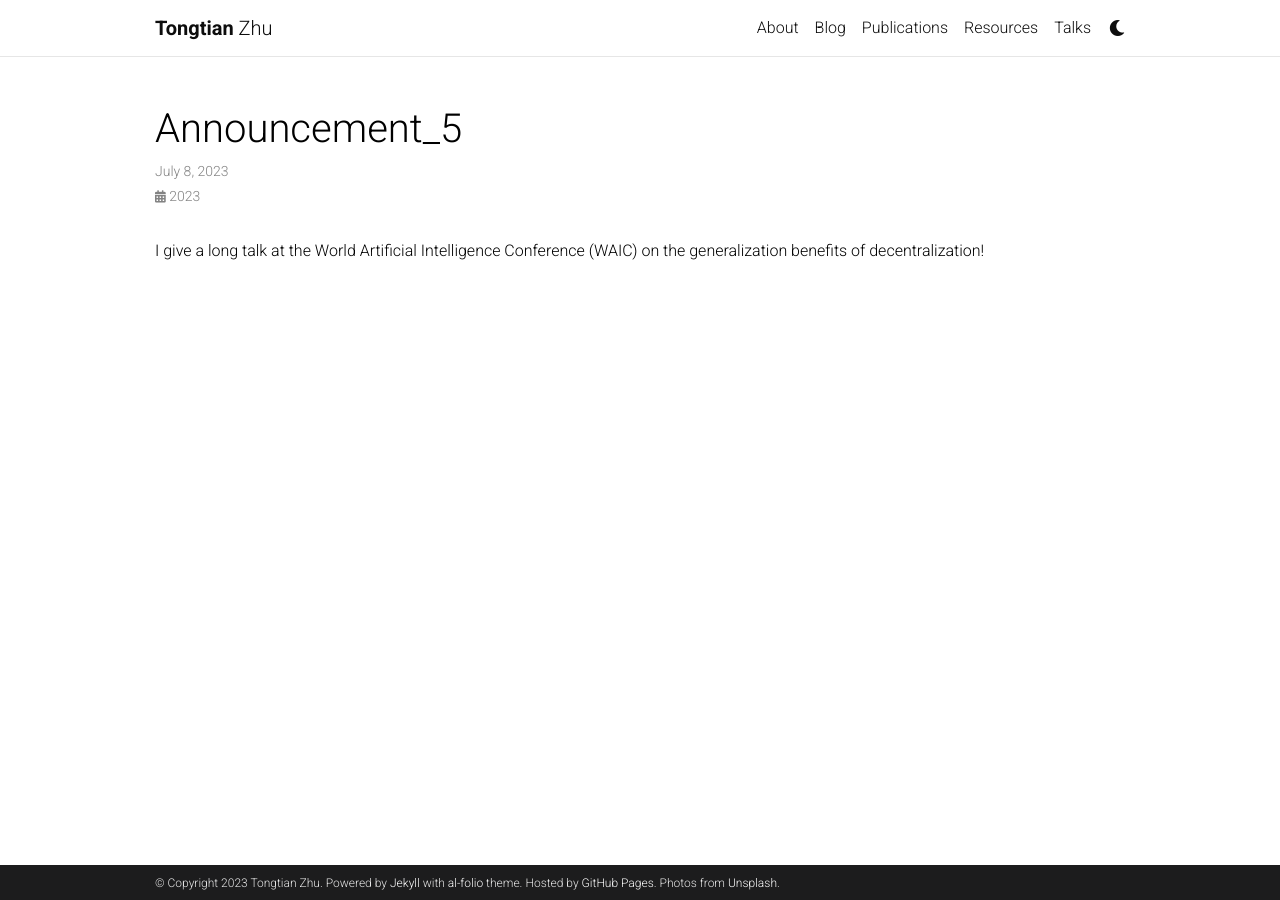
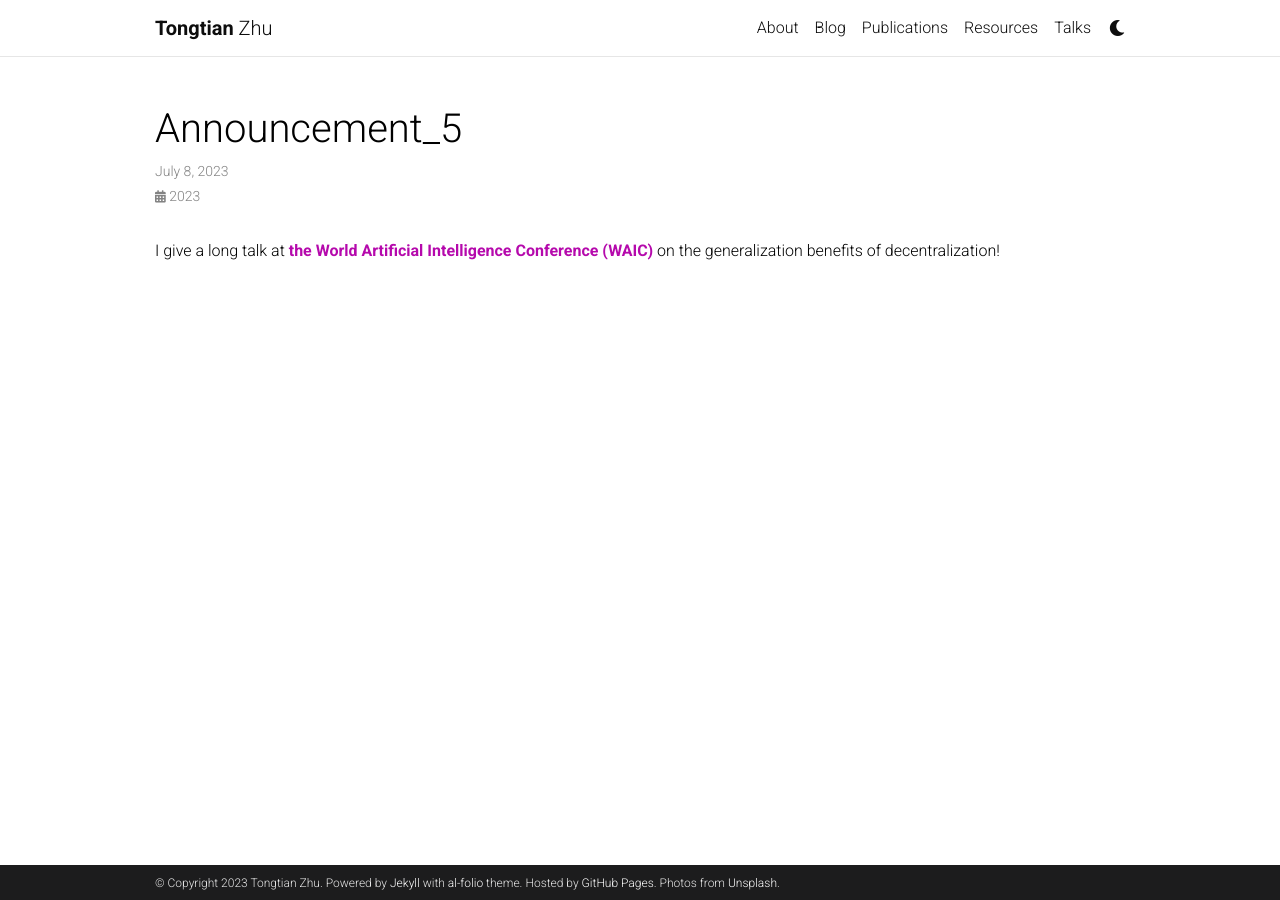
Before and after one commit to Raiden-Zhu/Raiden-Zhu.github.io, a Jekyll site: the page built from _news/announcement_5.md, in a window 1280 px wide. Built offline with Jekyll 4.4.1, drawn with Linux system fonts in a browser that asks for light colours; comment, search, counter and statistics services are not loaded; a style sheet for code colours, icons or effects is not loaded.

Commit message:
Update announcement_5.md

```diff
--- a/_news/announcement_5.md
+++ b/_news/announcement_5.md
@@ -5,4 +5,4 @@ inline: true
 related_posts: false
 ---
 
-I give a long talk at the World Artificial Intelligence Conference (WAIC) on the generalization benefits of decentralization!
+I give a long talk at [<span style="font-weight: bold; color: #B509AC;">the World Artificial Intelligence Conference (WAIC)</span>](https://www.worldaic.com.cn/profile) on the generalization benefits of decentralization!
```
